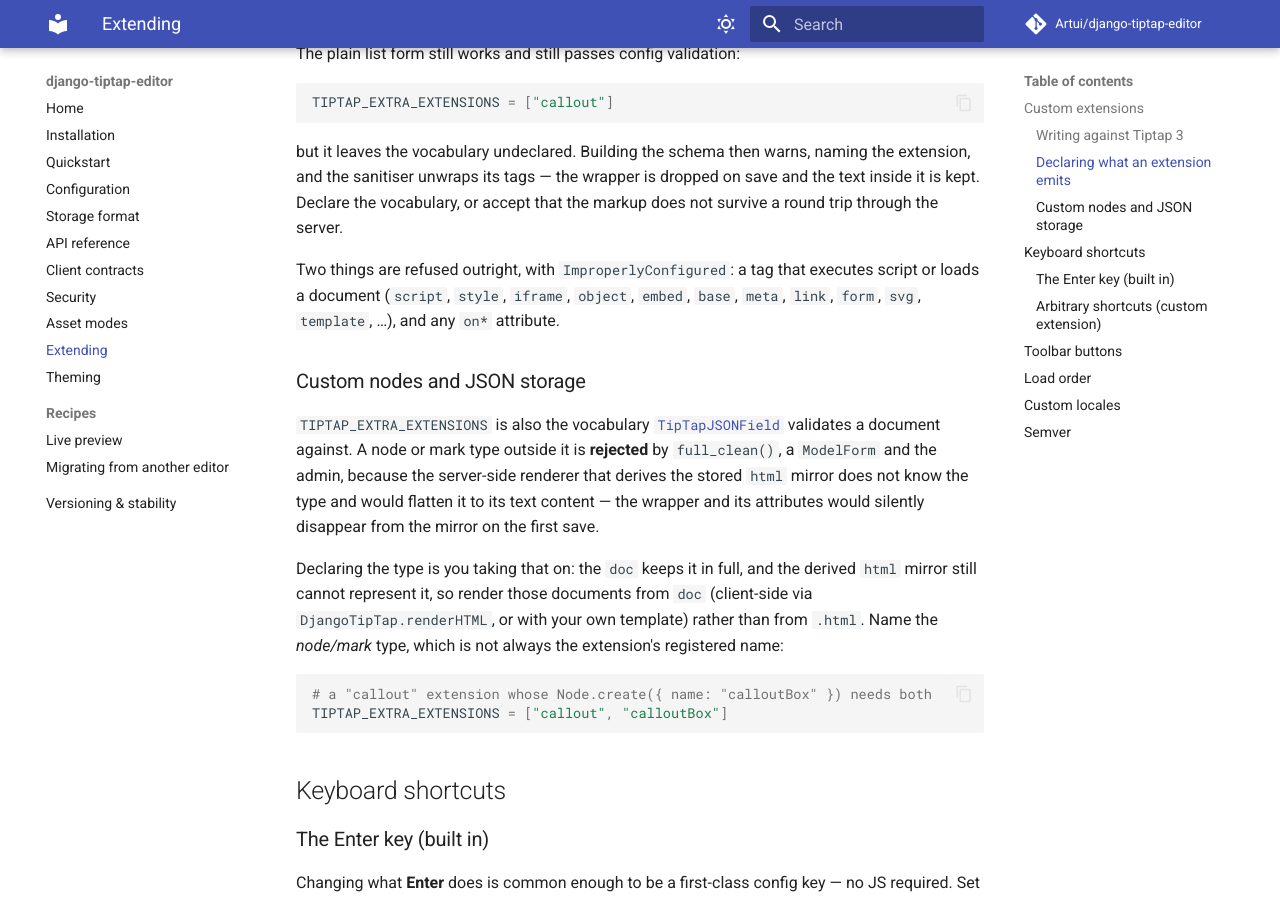
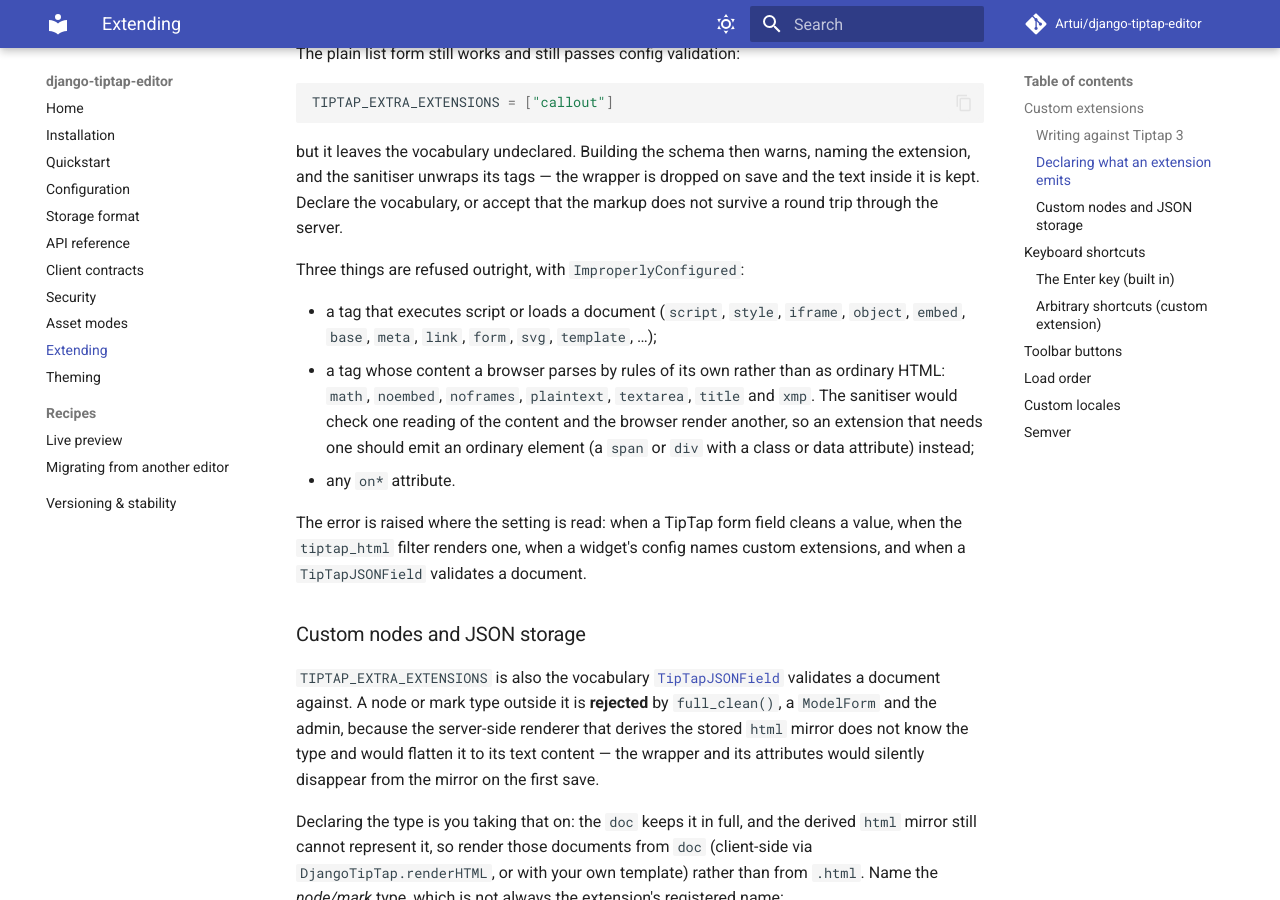
Before and after one commit to Artui/django-tiptap-editor, an MkDocs documentation site: the page built from docs/extending.md, in a window 1280 px wide and 900 px high, scrolled down 1884 px. Built offline with MkDocs 1.6.1 and Material for MkDocs 9.7.7, drawn with Linux system fonts in a browser that asks for light colours; comment, search, counter and statistics services are not loaded.

Commit message:
Refuse raw-text and MathML tags in TIPTAP_EXTRA_EXTENSIONS
A browser parses the content of math, noembed, noframes, plaintext,
textarea, title and xmp by rules of its own, where the sanitiser's
html.parser reads ordinary markup, so a declared one was checked as one
thing and rendered as another. They now raise ImproperlyConfigured beside
the tags already forbidden for running script. The setting is read when it
is used, so the error comes from the first form clean, filter render, widget
render naming extensions or JSON field validation, not from startup; a test
pins both halves of that.

Co-Authored-By: Claude Opus 5.5 <noreply@anthropic.com>

````diff
--- a/docs/configuration.md
+++ b/docs/configuration.md
@@ -211,7 +211,7 @@ stored, is in [Security](security.md#what-is-not-narrowed-per-field).
 | `TIPTAP_DEFAULT_CONFIG` | `{}` | Config merged under every widget's per-field config. |
 | `TIPTAP_ASSET_MODE` | `"bundle"` | `"bundle"` or `"external"` — see [Asset modes](asset-modes.md). |
 | `TIPTAP_IMPORT_MAP` | CDN default | External mode: bare-specifier → URL map. |
-| `TIPTAP_EXTRA_EXTENSIONS` | `[]` | Extra extensions accepted by config validation: a list of names, or a mapping of name to the HTML vocabulary each emits. A declared name is also an extra node/mark type `TipTapJSONField` accepts in a stored document. See [Extending](extending.md#declaring-what-an-extension-emits). |
+| `TIPTAP_EXTRA_EXTENSIONS` | `[]` | Extra extensions accepted by config validation: a list of names, or a mapping of name to the HTML vocabulary each emits. A declared name is also an extra node/mark type `TipTapJSONField` accepts in a stored document. A tag that runs script, or whose content a browser parses by rules of its own (`math`, `textarea`, `title`, `xmp`, …), raises `ImproperlyConfigured`. See [Extending](extending.md#declaring-what-an-extension-emits). |
 
 ```python
 TIPTAP_DEFAULT_CONFIG = {"height": "450px", "locale": "sv"}
--- a/docs/extending.md
+++ b/docs/extending.md
@@ -92,9 +92,20 @@ extension, and the sanitiser unwraps its tags — the wrapper is dropped on save
 text inside it is kept. Declare the vocabulary, or accept that the markup does not
 survive a round trip through the server.
 
-Two things are refused outright, with `ImproperlyConfigured`: a tag that executes
-script or loads a document (`script`, `style`, `iframe`, `object`, `embed`, `base`,
-`meta`, `link`, `form`, `svg`, `template`, …), and any `on*` attribute.
+Three things are refused outright, with `ImproperlyConfigured`:
+
+- a tag that executes script or loads a document (`script`, `style`, `iframe`,
+  `object`, `embed`, `base`, `meta`, `link`, `form`, `svg`, `template`, …);
+- a tag whose content a browser parses by rules of its own rather than as ordinary
+  HTML: `math`, `noembed`, `noframes`, `plaintext`, `textarea`, `title` and `xmp`.
+  The sanitiser would check one reading of the content and the browser render
+  another, so an extension that needs one should emit an ordinary element (a `span`
+  or `div` with a class or data attribute) instead;
+- any `on*` attribute.
+
+The error is raised where the setting is read: when a TipTap form field cleans a
+value, when the `tiptap_html` filter renders one, when a widget's config names custom
+extensions, and when a `TipTapJSONField` validates a document.
 
 
 ### Custom nodes and JSON storage
--- a/docs/security.md
+++ b/docs/security.md
@@ -187,10 +187,13 @@ TIPTAP_EXTRA_EXTENSIONS = {
 
 A declared vocabulary joins the allowlist and the extension's markup survives intact.
 A name given without one (the list form) raises a warning naming the extension, and
-its tags are unwrapped — the wrapper is lost, the text is not. Two declarations are
+its tags are unwrapped — the wrapper is lost, the text is not. Three declarations are
 refused outright: a tag that executes script or loads a document (`script`, `style`,
-`iframe`, `object`, `embed`, `base`, `meta`, `link`, `form`, `svg`, `template`, …) and
-any `on*` attribute.
+`iframe`, `object`, `embed`, `base`, `meta`, `link`, `form`, `svg`, `template`, …), a
+tag whose content a browser parses by rules of its own (`math`, `noembed`, `noframes`,
+`plaintext`, `textarea`, `title`, `xmp`), and any `on*` attribute. The second kind
+would be checked as one thing and rendered as another: escaped text inside `xmp`, for
+one, renders as a literal `&lt;`.
 
 ## JSON storage
 
````
Also changed, not shown: CHANGELOG.md (+17 -0 lines), 3 other files.
